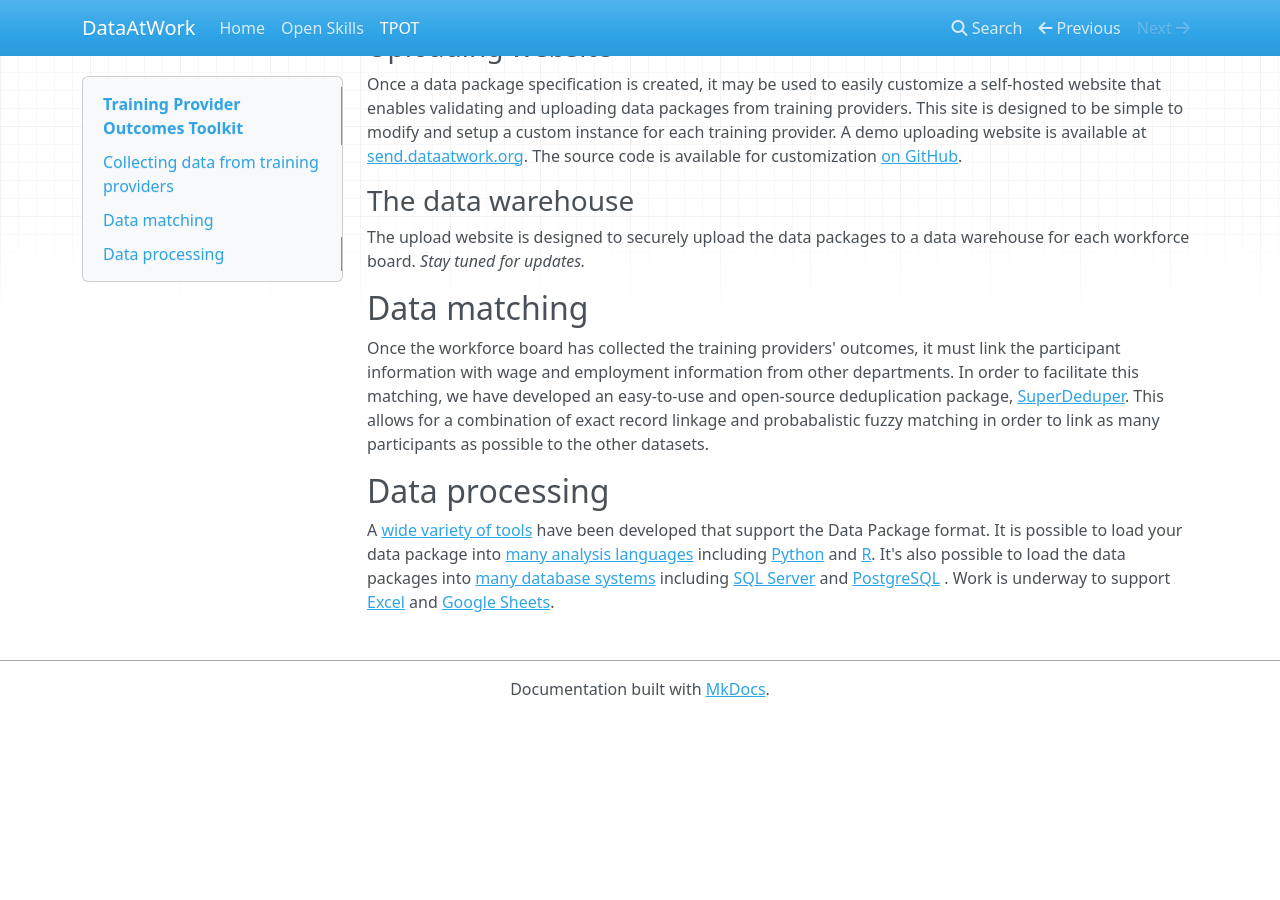
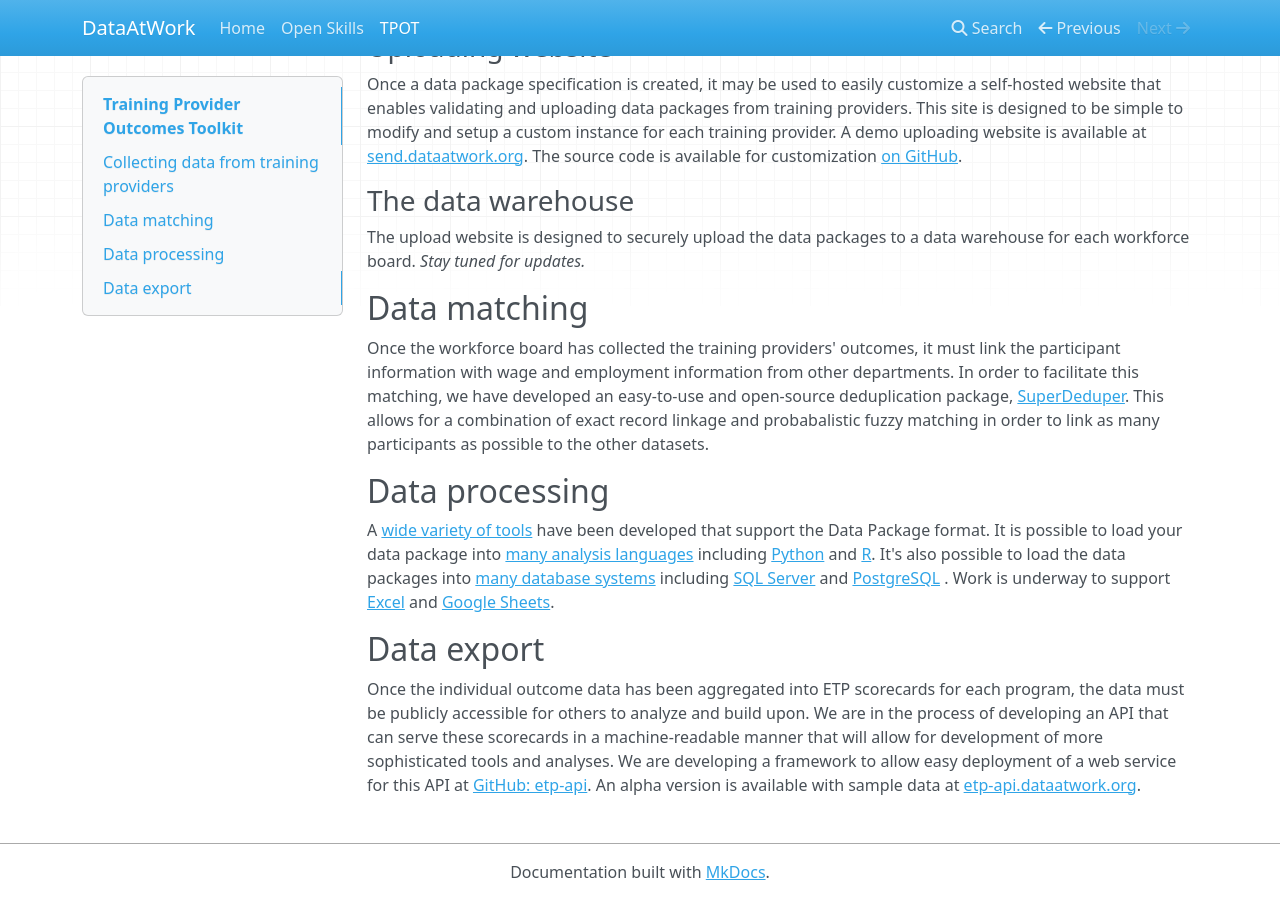
Before and after one commit to workforce-data-initiative/documentation, an MkDocs documentation site: the page built from docs/tpot/index.md, in a window 1280 px wide and 900 px high, scrolled down 845 px. Built offline with MkDocs 1.6.1, drawn with Linux system fonts in a browser that asks for light colours; nearby versions of some CDN libraries; old or Windows-style settings are respelled for this version of MkDocs; before the commit the page ends 1562 px from its top, so only the background shows below that.

Commit message:
Add a section for ETP-API

```diff
--- a/docs/tpot/index.md
+++ b/docs/tpot/index.md
@@ -81,3 +81,14 @@ systems](http://frictionlessdata.io/tools/#use-data-packages-with-) including
  . Work is underway to support
 [Excel](https://github.com/frictionlessdata/ideas/issues/41) and [Google
 Sheets](https://github.com/okfn/data.okfn.org/issues/24).
+
+## Data export
+
+Once the individual outcome data has been aggregated into ETP scorecards for
+each program, the data must be publicly accessible for others to analyze and
+build upon. We are in the process of developing an API that can serve these
+scorecards in a machine-readable manner that will allow for development of
+more sophisticated tools and analyses.  We are developing a framework to
+allow easy deployment of a web service for this API at [GitHub: etp-api](
+https://github.com/workforce-data-initiative/etp-api). An alpha version is
+available with sample data at [etp-api.dataatwork.org](http://etp-api.dataatwork.org/api/v0/).
```
